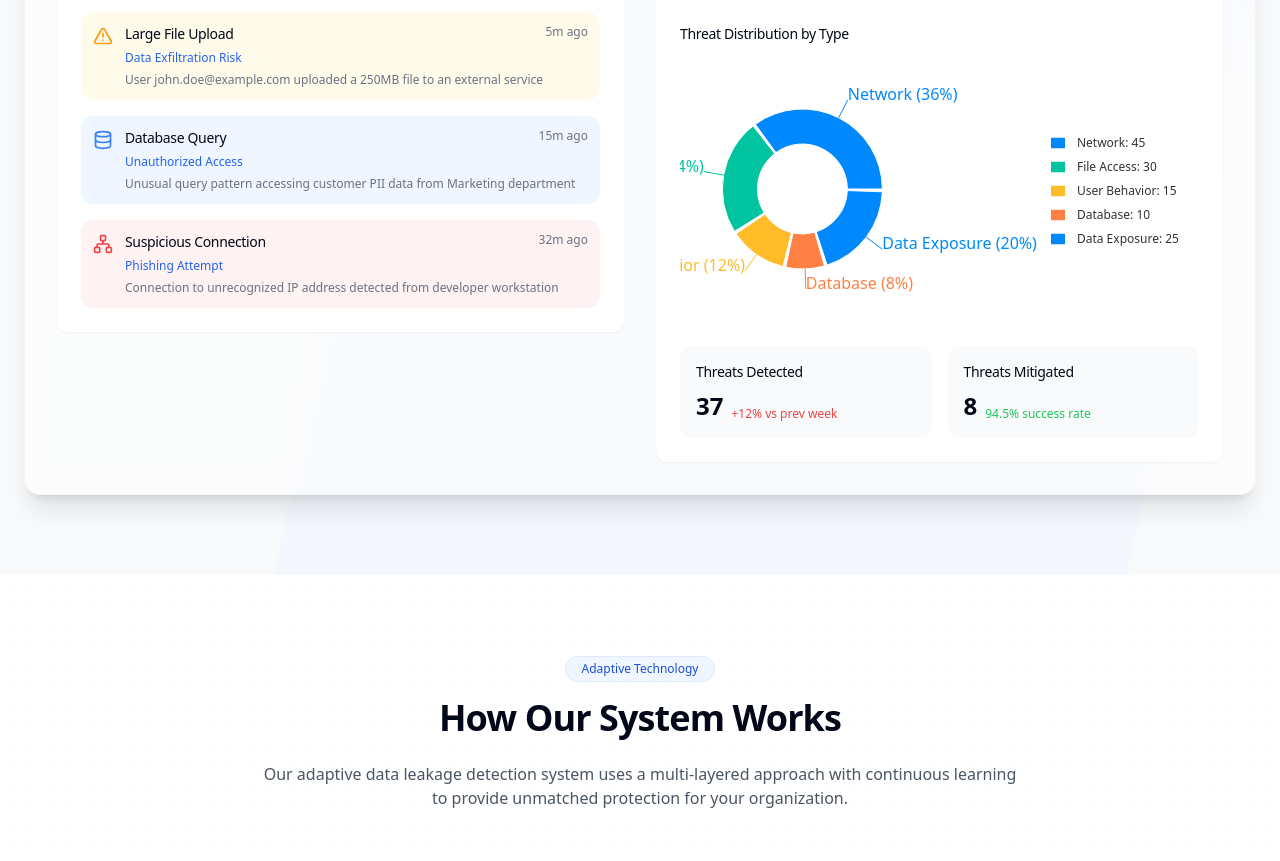
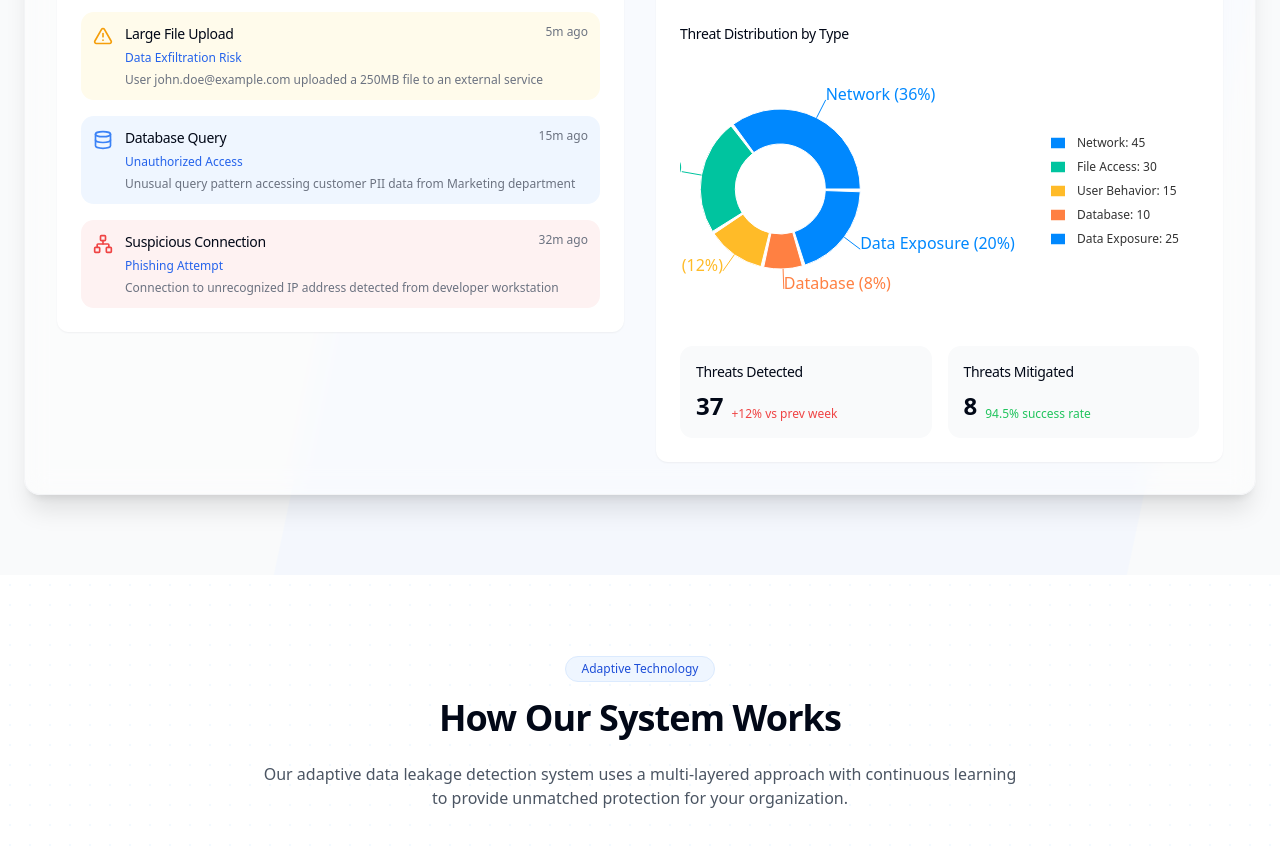
Before and after one commit to shettishalini/adaptive-leakage-sentinel, a React (Vite) app: page / in a window 1280 px wide. Shown: the part 3840-4701 px from the top of the page. Built offline with nearby package versions, Linux system fonts and the light colour scheme.

Commit message:
Improve threat distribution chart layout
Adds spacing and fixes label display in the threat distribution chart.

```diff
--- a/src/components/dashboard/ThreatDistributionChart.tsx
+++ b/src/components/dashboard/ThreatDistributionChart.tsx
@@ -22,7 +22,7 @@ const ThreatDistributionChart = ({ anomalyDistribution }: ThreatDistributionChar
           <PieChart margin={{ top: 10, right: 10, left: 10, bottom: 10 }}>
             <Pie
               data={anomalyDistribution}
-              cx="35%"
+              cx="30%"
               cy="50%"
               innerRadius={45}
               outerRadius={80}
@@ -41,9 +41,9 @@ const ThreatDistributionChart = ({ anomalyDistribution }: ThreatDistributionChar
               layout="vertical"
               verticalAlign="middle"
               align="right"
-              wrapperStyle={{ paddingLeft: "40px" }}
+              wrapperStyle={{ paddingLeft: "60px" }}
               formatter={(value, entry, index) => {
-                if (index >= anomalyDistribution.length) return null;
+                if (index === undefined || index >= anomalyDistribution.length) return null;
                 return (
                   <span style={{ color: '#333333', fontSize: '12px', paddingLeft: '8px' }}>
                     {`${value}: ${anomalyDistribution[index].value}`}
```
